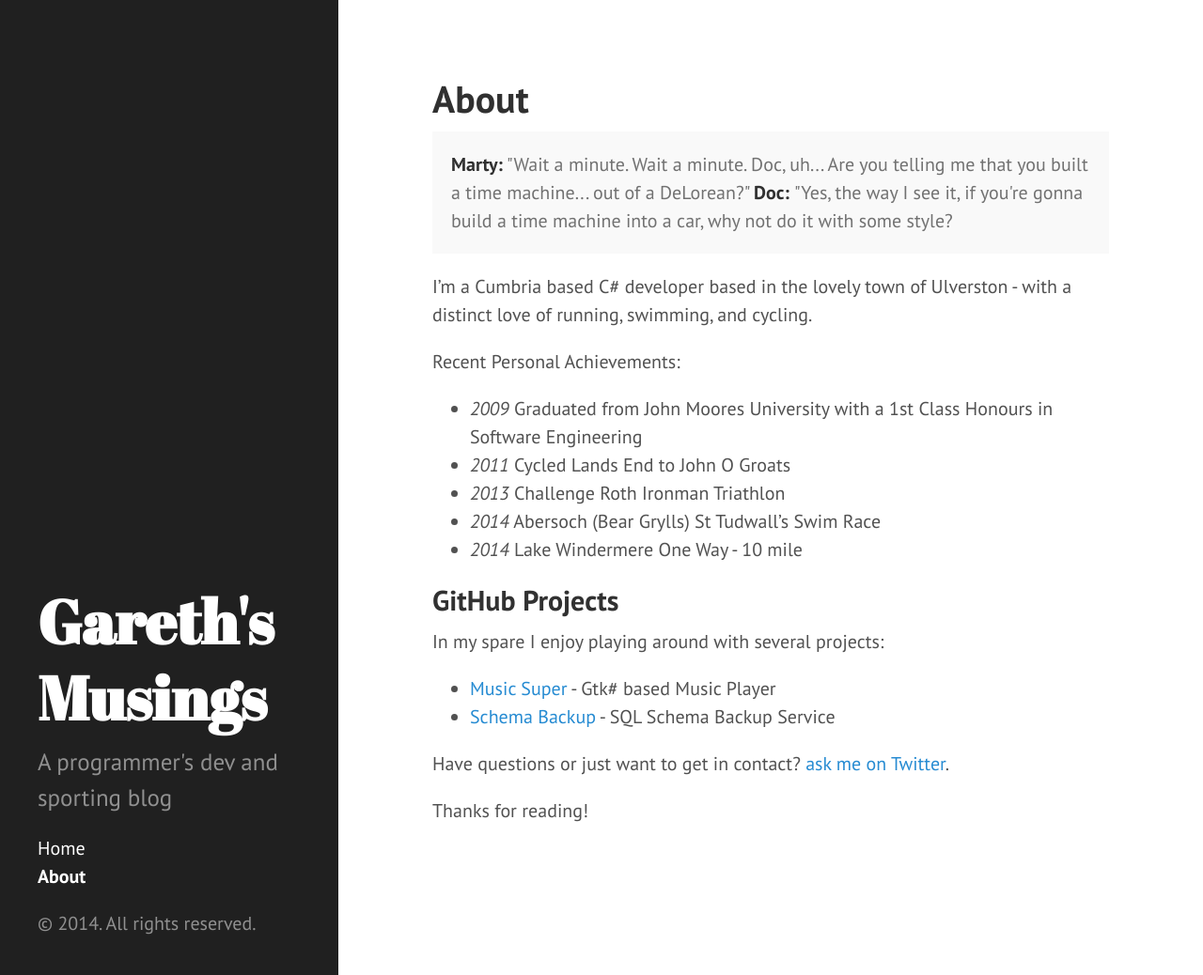
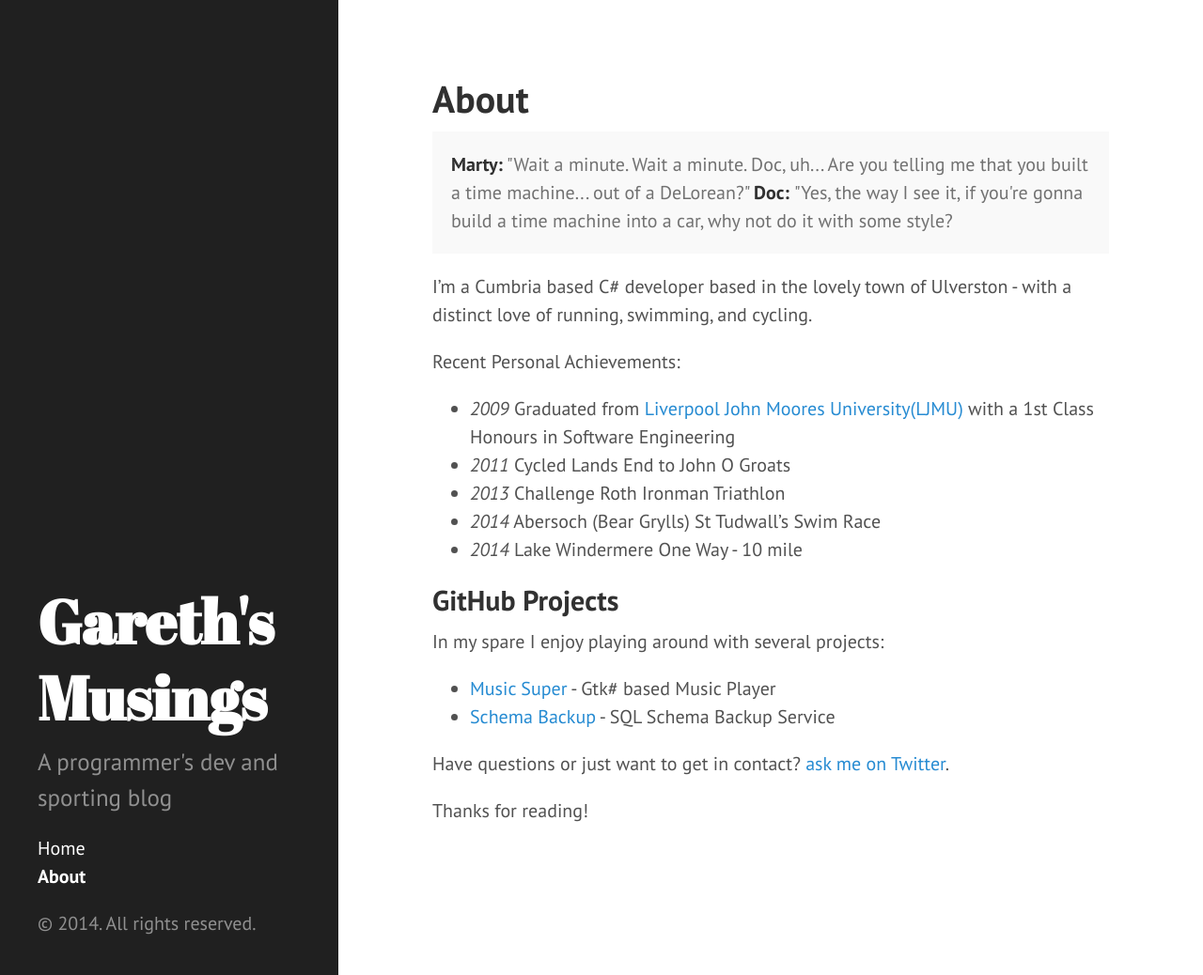
Before and after one commit to wonea/wonea.github.io, a Jekyll site: the page built from about.md, in a window 1280 px wide and 1038 px high. Shown: the whole window at 94% size. Built offline with Jekyll 4.4.1, drawn with Linux system fonts in a browser that asks for light colours; Markdown is read by kramdown in place of the engine named in the settings.

Commit message:
Adjustments

```diff
--- a/about.md
+++ b/about.md
@@ -13,7 +13,7 @@ I'm a Cumbria based C# developer based in the lovely town of Ulverston - with a
 
 Recent Personal Achievements:
 
-* <em>2009</em> Graduated from John Moores University with a 1st Class Honours in Software Engineering
+* <em>2009</em> Graduated from [Liverpool John Moores University(LJMU)](http://www.ljmu.ac.uk/) with a 1st Class Honours in Software Engineering
 * <em>2011</em> Cycled Lands End to John O Groats
 * <em>2013</em> Challenge Roth Ironman Triathlon
 * <em>2014</em> Abersoch (Bear Grylls) St Tudwall's Swim Race
```
